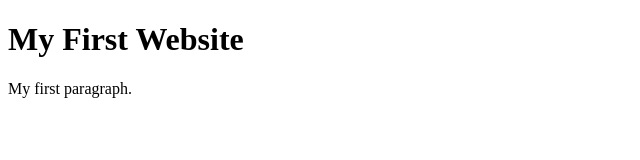
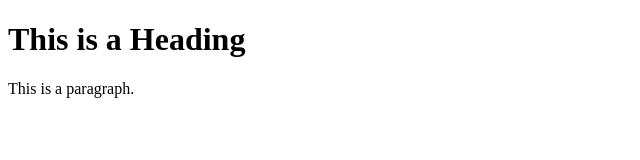
Before and after one commit to PaulNichols/codersrank-template-t4qnas, a website: page index.html in a window 1280 px wide. Shown: the whole page, without its empty margins (0-640 px from the left). Drawn offline with Linux system fonts and the light colour scheme.

Commit message:
1 file modified

```diff
--- a/index.html
+++ b/index.html
@@ -1,12 +1,12 @@
-<!DOCTYPE html>
+ <!DOCTYPE html>
 <html>
-  <head>
-    <title>Test</title>
-  </head>
-  <body>
+<head>
+<title>Page Title</title>
+</head>
+<body>
 
-    <h1>My First Website</h1>
-    <p>My first paragraph.</p>
+<h1>This is a Heading</h1>
+<p>This is a paragraph.</p>
 
-  </body>
+</body>
 </html>
```
